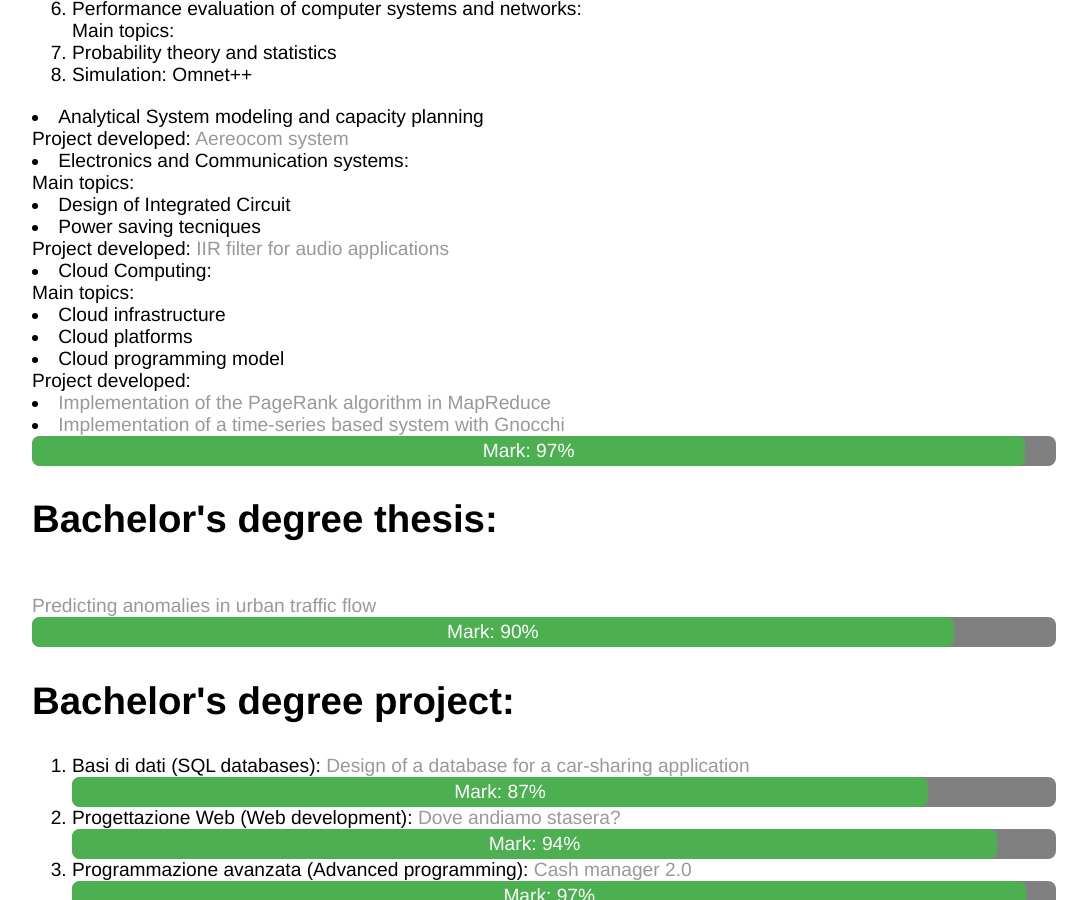
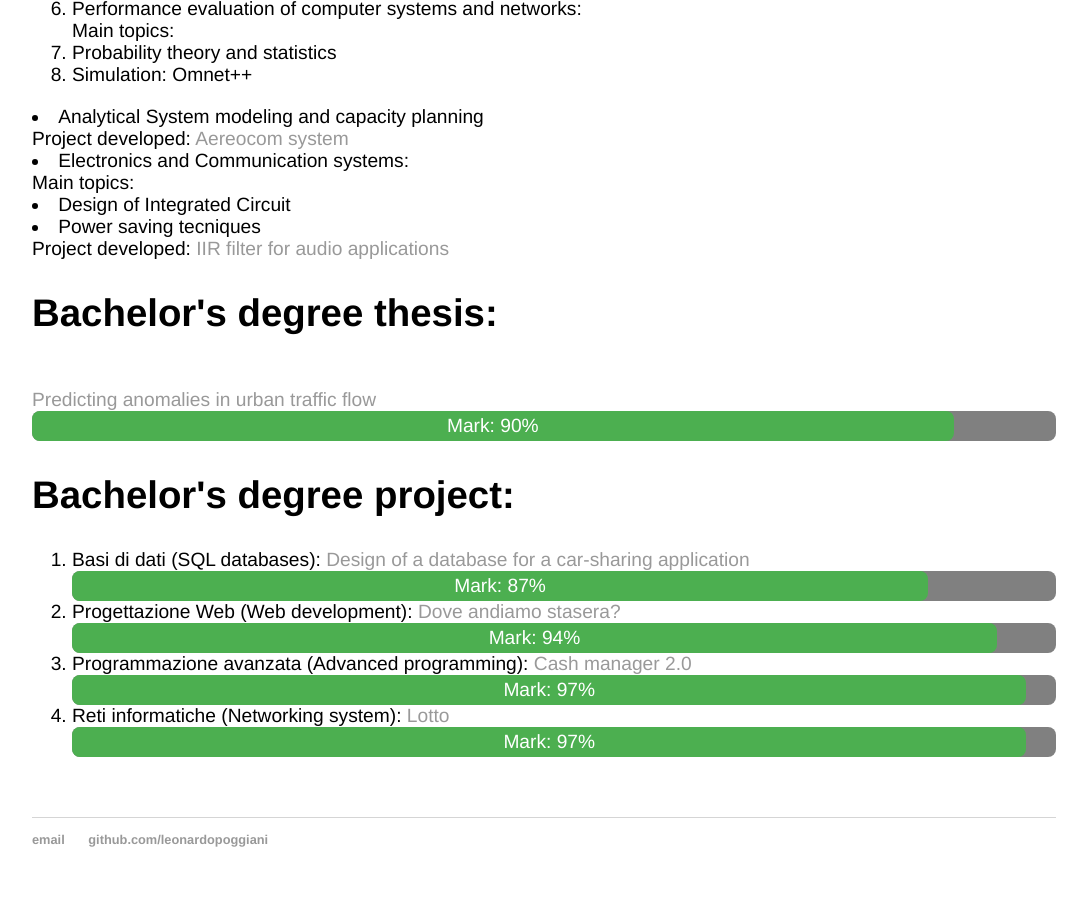
Before and after one commit to leonardopoggiani/leonardopoggiani.github.io, a Jekyll site: the page built from cv/index.html, in a window 1280 px wide and 900 px high, scrolled down 629 px. Shown: the whole window, without its empty margins (96-1183 px from the left). Built offline with Jekyll 4.4.1, drawn with Linux system fonts in a browser that asks for light colours.

Commit message:
Update index.html

```diff
--- a/cv/index.html
+++ b/cv/index.html
@@ -21,6 +21,7 @@ title: CV of Leonardo Poggiani
 		<projects>
 		<br> <br>
 		<h2>Classes attended:</h2>
+
 		<ol>
 			<li>Large scale and multistructured databases: <br>
 				Main topics:
@@ -48,23 +49,7 @@ title: CV of Leonardo Poggiani
 				<li>Power saving tecniques</li>
 				Project developed: <a href="https://github.com/leonardopoggiani/ElectronicsProject">IIR filter for audio applications</a>
 			</li>
-			<li>Cloud Computing: <br>
-				Main topics:
-				<li>Cloud infrastructure</li>
-				<li>Cloud platforms</li>
-				<li>Cloud programming model </li>
-				Project developed:
-				<li>
-					<a href="https://github.com/CloudComputing-PosamanGroup/TonellottoProject">Implementation of the PageRank algorithm in MapReduce</a>
-				</li>
-				<li>
-					<a href="https://github.com/CloudComputing-PosamanGroup/VallatiProject"> Implementation of a time-series based system with Gnocchi</a>
-				</li>
 
-				<div id="progressBar">
-					<div id="mark97">Mark: 97%</div>
-				</div>
-			</li>
 		</ol>
 
 		<h2>Bachelor's degree thesis:</h2> <br>
```
